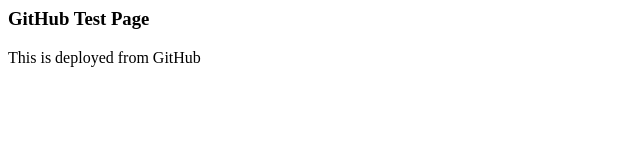
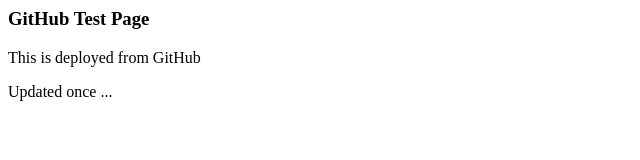
Before and after one commit to richardh888/gitTest, a plain HTML site: page index.html in a window 1280 px wide. Shown: the whole page, without its empty margins (0-640 px from the left). Drawn offline with Linux system fonts and the light colour scheme.

Commit message:
added one line

```diff
--- a/index.html
+++ b/index.html
@@ -3,5 +3,6 @@
 <body>
 <h3>GitHub Test Page</h3>
 <p>This is deployed from GitHub</p>
+<p>Updated once ...</p>
 </body>
 </html>
```
